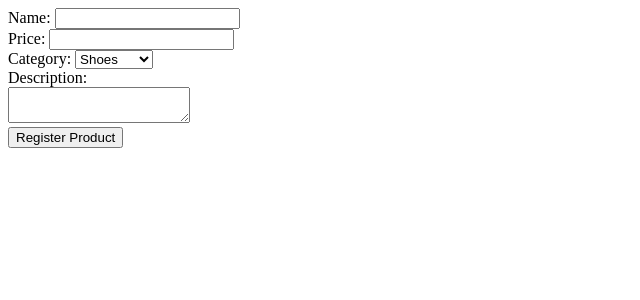
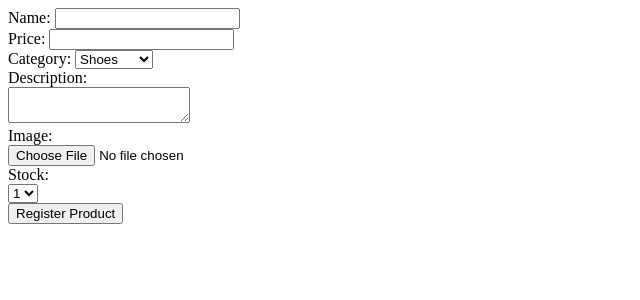
Before and after one commit to rahulyhg/b2b_ordering, a PHP site: page /register-product.php in a window 1280 px wide. Shown: the top 300 px of the page, without its empty margins (0-640 px from the left). Run offline with PHP 8.4, Linux system fonts and the light colour scheme.

Commit message:
Added Image upload feature to register product

```diff
--- a/classes/Product.class.php
+++ b/classes/Product.class.php
@@ -9,6 +9,8 @@ class Product {
   public $price;
   public $category;
   public $description;
+  public $image;
+  public $stock;
 
   // Constructor is called whenever a new object is created.
   // Takes an associative array with the DB row as an agrument
@@ -18,6 +20,8 @@ class Product {
     $this->price = (isset($data['price'])) ? $data['price'] : "";
     $this->category = (isset($data['category'])) ? $data['category'] : "";
     $this->description = (isset($data['description'])) ? $data['description'] : "";
+    $this->image = (isset($data['image'])) ? $data['image'] : "";
+    $this->stock = (isset($data['stock'])) ? $data['stock'] : "";
   }
 
   public function save($isNew = false) {
@@ -30,7 +34,9 @@ class Product {
         "name" => "'$this->name'",
         "price" => "'$this->price'",
         "category" => "'$this->category'",
-        "description" => "'$this->description'"
+        "description" => "'$this->description'",
+        "image" => "'$this->image'",
+        "stock" => "'$this->stock'"
       );
 
       $db->update($data, 'products', 'id = '.$this->$id);
@@ -40,7 +46,9 @@ class Product {
         "name" => "'$this->name'",
         "price" => "'$this->price'",
         "category" => "'$this->category'",
-        "description" => "'$this->description'"
+        "description" => "'$this->description'",
+        "image" => "'$this->image'",
+        "stock" => "'$this->stock'"
       );
 
       $this->id = $db->insert($data, 'products');
--- a/register-product.php
+++ b/register-product.php
@@ -6,6 +6,9 @@
   $price = "";
   $category = "";
   $description = "";
+  $image = "";
+  $path = "";
+  $stock = "";
   $error = "";
 
   if(isset($_POST['submit-form'])) {
@@ -13,6 +16,13 @@
     $price = $_POST['price'];
     $category = $_POST['category'];
     $description = $_POST['description'];
+    $stock = $_POST['stock'];
+
+    // Image Variables
+    $image = $_FILES['image'];
+    $image_ext = pathinfo($image['name'])['extension'];
+    $imagename = 'product_'.str_replace(' ','_',$name) . '.' . $image_ext;
+    $path = 'assets/img/'.basename(strtolower($imagename));
 
     // Initalize variables for form validation
     $success = true;
@@ -23,12 +33,19 @@
       $success = false;
     }
 
+    // Move uploaded file to our own directory
+    if(!move_uploaded_file($image['tmp_name'], $path)) {
+      $success = false;
+    }
+
     if($success) {
       // Prepare the data for saving in a new product object
       $data['name'] = $name;
       $data['price'] = $price;
       $data['category'] = $category;
       $data['description'] = $description;
+      $data['image'] = $path;
+      $data['stock'] = $stock;
 
       // create the new product to the database
       $newProduct = new Product($data);
@@ -57,7 +74,7 @@
   <body>
     <?php echo ($error != "") ? $error : ""; ?>
 
-    <form action="register-product.php" method="post">
+    <form action="register-product.php" method="post" enctype="multipart/form-data">
       Name: <input type="text" name="name" value="<?php echo $name; ?>"> <br>
       Price: <input type="text" name="price" value="<?php echo $price; ?>"> <br>
       Category:
@@ -68,6 +85,18 @@
       </select> <br>
       Description:<br>
       <textarea name="description" value="<?php echo $description; ?>"></textarea> <br>
+      Image:<br>
+      <input type="file" name="image"><br>
+      Stock: <br>
+      <select name="stock">
+        <option value="1">1</option>
+        <option value="2">2</option>
+        <option value="3">3</option>
+        <option value="4">4</option>
+        <option value="5">5</option>
+        <option value="6">6</option>
+        <option value="7">7</option>
+      </select><br>
       <input type="submit" name="submit-form" value="Register Product">
     </form>
 
--- a/single-item.php
+++ b/single-item.php
@@ -25,6 +25,7 @@
   </head>
   <body>
     <?= "<h1>$queried_product</h1>"; ?>
+    <?= "<img src=\"$product->image\" />"  ?>
     <?= "<h3>$queried_category - $product->price</h3>"; ?>
     <?= "<p>$product->description</p>"; ?>
   </body>
--- a/table.sql
+++ b/table.sql
@@ -18,6 +18,8 @@ CREATE TABLE `products` (
   `price` decimal(4,2) NOT NULL,
   `category` varchar(50) NOT NULL,
   `description` varchar(400) NOT NULL,
+  `image` varchar(150) NOT NULL,
+  `stock` varchar(50) NOT NULL,
   PRIMARY KEY (`id`),
   UNIQUE KEY `name` (`name`)
 ) ENGINE=MyISAM DEFAULT CHARSET=latin1;
```
Also changed, not shown: assets/img/product_nike_air_2.0.jpg (added), assets/img/product_nike_air_3.0.jpg (added).
